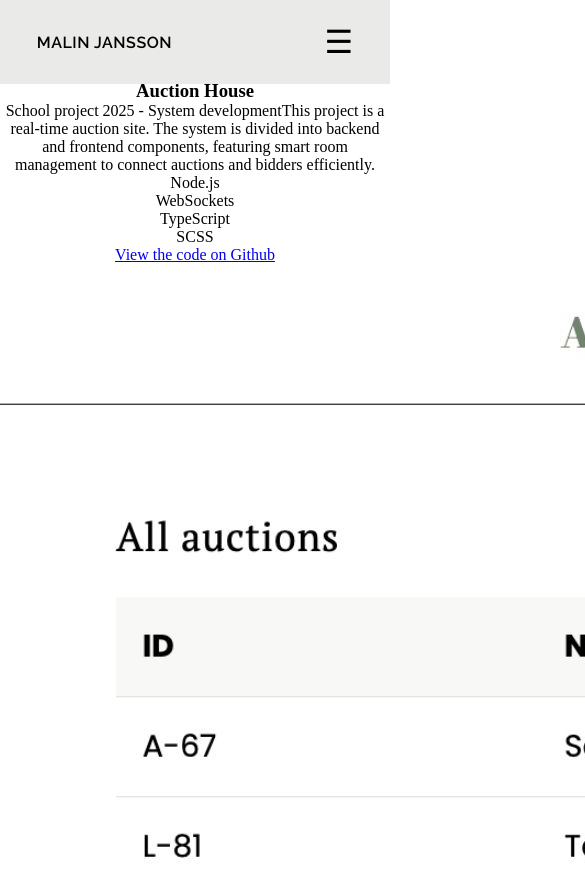
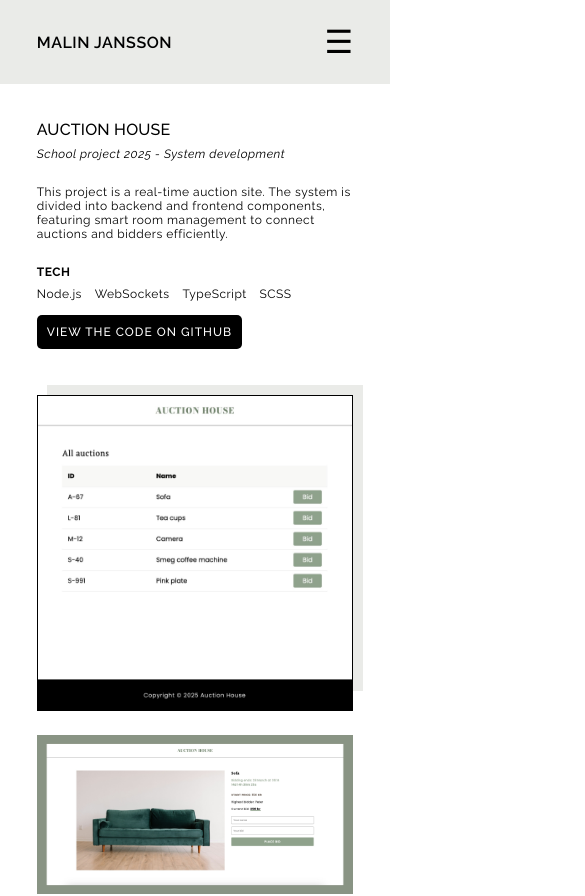
Before and after one commit to malinjansson/mjportfolio, a React (Vite) app: page /project/auctionhouse in a window 390 px wide. Shown: the top 896 px of the page, 585 px wide, since content can reach past the window. Built offline with nearby package versions, Linux system fonts and the light colour scheme; a web font is replaced by a local one.

Commit message:
created project detail page in mobile view

```diff
--- a/src/components/ShowProjectDetails.tsx
+++ b/src/components/ShowProjectDetails.tsx
@@ -10,17 +10,25 @@ export const ShowProjectDetails = (props: ShowProjectDetailsProps) => {
         <div className="project-details-container">
             <div className="project-details-flex">
                 <div className="project-info">
+                    <div className="project-details-heading">
                         <h3>{props.project.title}</h3>
                         <span className="project-course">{props.project.course}</span>
+                    </div>
                     <span className="project-description">{props.project.description}</span>
+                    <div className="project-tech">
+                        <h4>Tech</h4>
                         <ul className="tech-list">
                             {props.project.tech.map((tech, i) => (
                                 <li key={i}>{tech}</li>
                             ))}
                         </ul>
+                    </div>
                     <a href={props.project.github} target="_blank"><span className="github-btn">View the code on Github</span></a>
                 </div>
+                <div className="project-top-image-container">
+                    <div className="background-color-box"></div>
                     <img className="project-topimage" src={props.project.topimage} alt={props.project.title} />
+                </div>
             </div>
             <div className="project-demo">
                 {props.project.demo.map((demo, i) => (
--- a/src/pages/Project.tsx
+++ b/src/pages/Project.tsx
@@ -2,6 +2,7 @@ import { useParams } from "react-router"
 import { ProjectDetails } from "../models/types/ProjectDetails";
 import { ShowProjectDetails } from "../components/ShowProjectDetails";
 import { getProjectBySlug } from "../utils/projectUtils";
+import "./../styles/projectdetails.scss";
 
 export const Project = () => {
     const {slug} = useParams();
--- /dev/null
+++ b/src/styles/projectdetails.scss
@@ -0,0 +1,123 @@
+@use "variables" as v;
+@use "mixins" as m;
+
+.project-details-container {
+    padding: v.$body-padding-mobile;
+    text-align: left;
+
+    @include m.desktop {
+        padding: v.$body-padding-desktop;
+    }
+
+    .project-details-flex {
+        display: flex;
+        flex-direction: column;
+        gap: 2rem;
+
+        @include m.desktop {
+            flex-direction: row;
+        }
+
+        .project-info {
+            display: flex;
+            flex-direction: column;
+            gap: 1.5rem;
+            font-family: v.$primary-font-family;
+            font-size: 12px;
+            letter-spacing: v.$text-space;
+            margin-bottom: 1.5rem;
+
+            .project-details-heading {
+                display: flex;
+                flex-direction: column;
+                gap: 0.5rem;
+
+                h3 {
+                    font-weight: 500;
+                    font-size: 16px;
+                    text-transform: uppercase;
+                    letter-spacing: 0.2px;
+                }
+
+                .project-course {
+                    font-style: italic;
+                }
+            }
+
+            .project-tech {
+                display: flex;
+                flex-direction: column;
+                gap: 0.5rem;
+
+                h4 {
+                    text-transform: uppercase;
+                }
+
+                ul {
+                    display: flex;
+                    flex-wrap: wrap;
+                    flex-direction: row;
+                    gap: 0.8rem;
+
+                    li {
+                        list-style: none;
+                    }
+                }
+            }
+
+            a:-webkit-any-link {
+                color: v.$primary-color;
+                cursor: pointer;
+                text-decoration: none;
+            }
+
+            .github-btn {
+                background-color: v.$primary-color;
+                color: v.$secondary-color;
+                padding: 10px;
+                border-radius: 5px;
+
+                font-weight: 500;
+                font-size: 12px;
+                text-transform: uppercase;
+                letter-spacing: 1px;
+            }
+        }
+
+        .project-top-image-container {
+            width: 100%;
+            display: inline-block;
+            position: relative;
+            padding-bottom: 1.5rem;
+
+            .background-color-box {
+                position: absolute;
+                top: -10px;
+                left: 10px;
+                width: 100%;
+                height: 90%;
+                background-color: v.$primary-bg-color;
+                z-index: -1;
+            }
+
+            .project-topimage {
+                display: block;
+                position: relative;
+                width: 100%;
+                border: 0.5px solid v.$primary-color;
+                z-index: 1;
+            }
+        }
+    }
+
+    .project-demo {
+        display: flex;
+        flex-direction: column;
+        gap: 1.5rem;
+
+        .demo-image {
+            width: 100%;
+            height: auto;
+        }
+    }
+}
```
Lines whose indentation alone changed are shown as unchanged.
